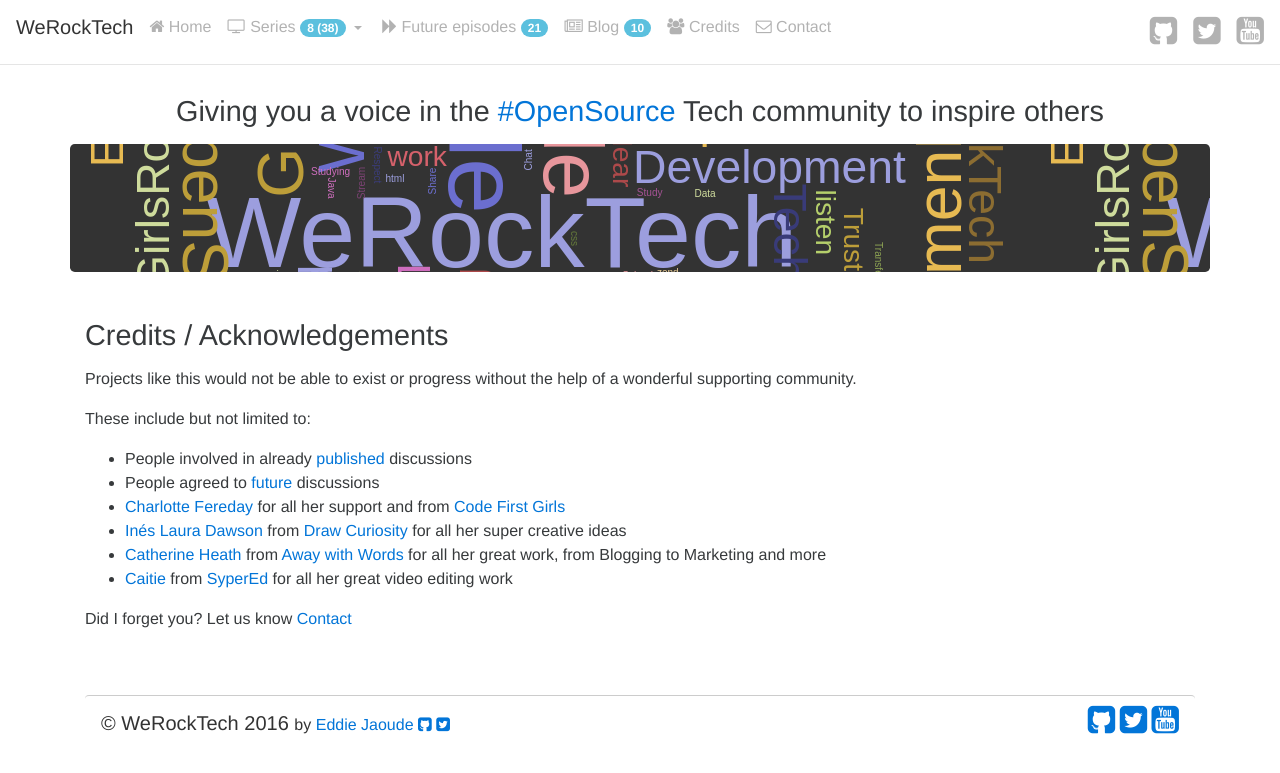
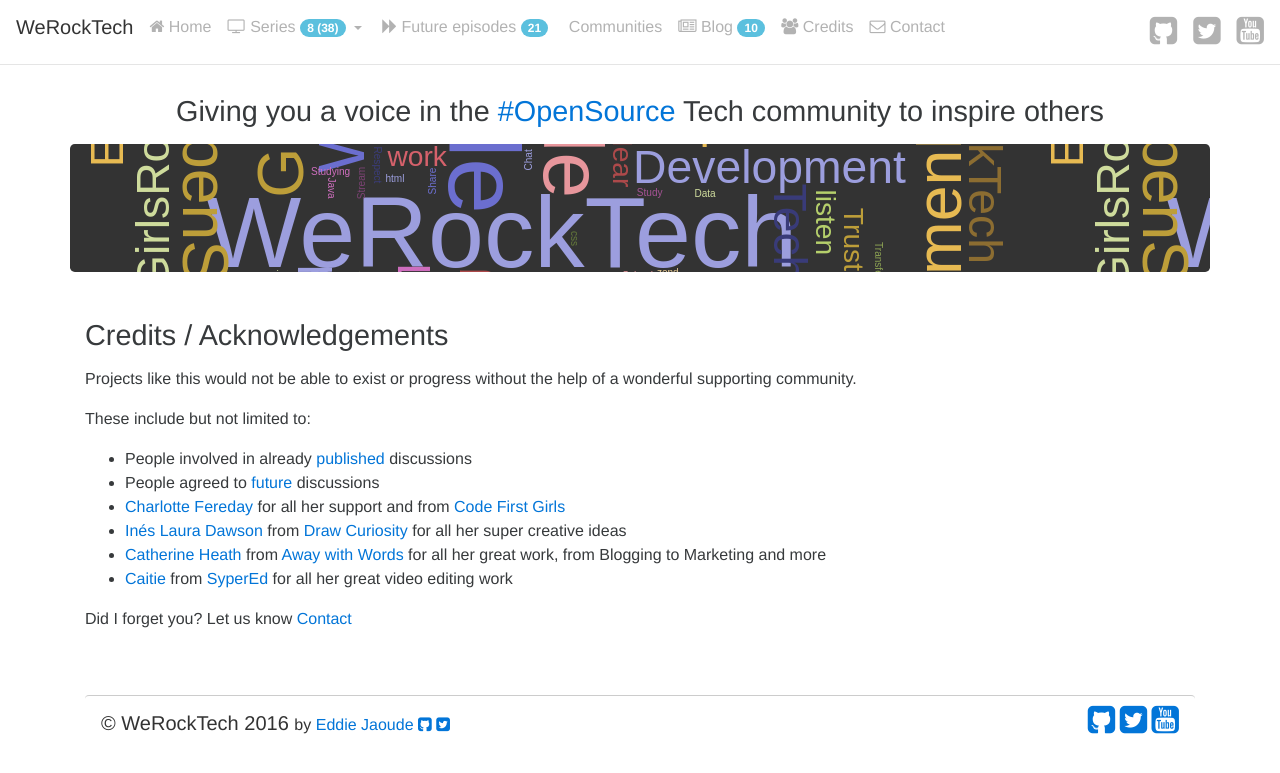
Before and after one commit to WeRockTech/werocktech.github.io, a Jekyll site: the page built from credits.html, in a window 1280 px wide. Shown: the top 773 px of the page. Built offline with Jekyll 4.4.1, drawn with Linux system fonts in a browser that asks for light colours.

Commit message:
awesome communities link added to navbar

```diff
--- a/_includes/navigation.html
+++ b/_includes/navigation.html
@@ -37,6 +37,11 @@
                     <span class="label label-pill label-info">{{ site.data.future-episodes.size }}</span>
                 </a>
             </li>
+             <li class="nav-item">
+                <a class="nav-link" href="http://werocktech.com/awesome-tech-communities/">
+                    <i class="fa fa-handshake-o" aria-hidden="true"></i> Communities
+                </a>
+            </li>
             <li class="nav-item">
                 <a class="nav-link" href="/blog.html">
                     <i class="fa fa-newspaper-o" aria-hidden="true"></i> Blog
```
